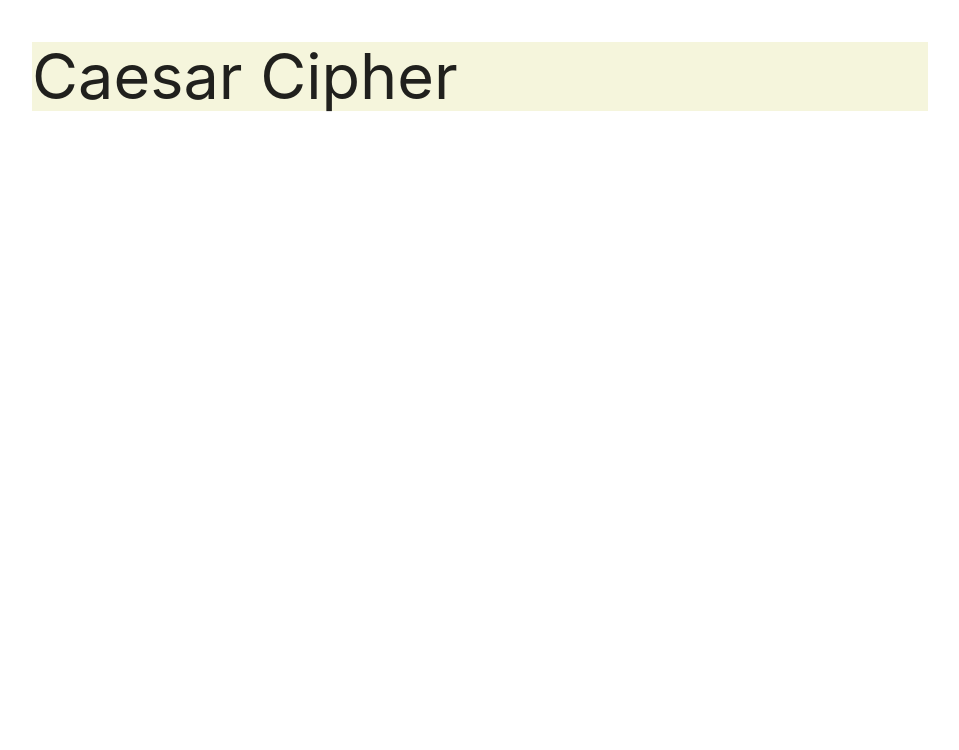
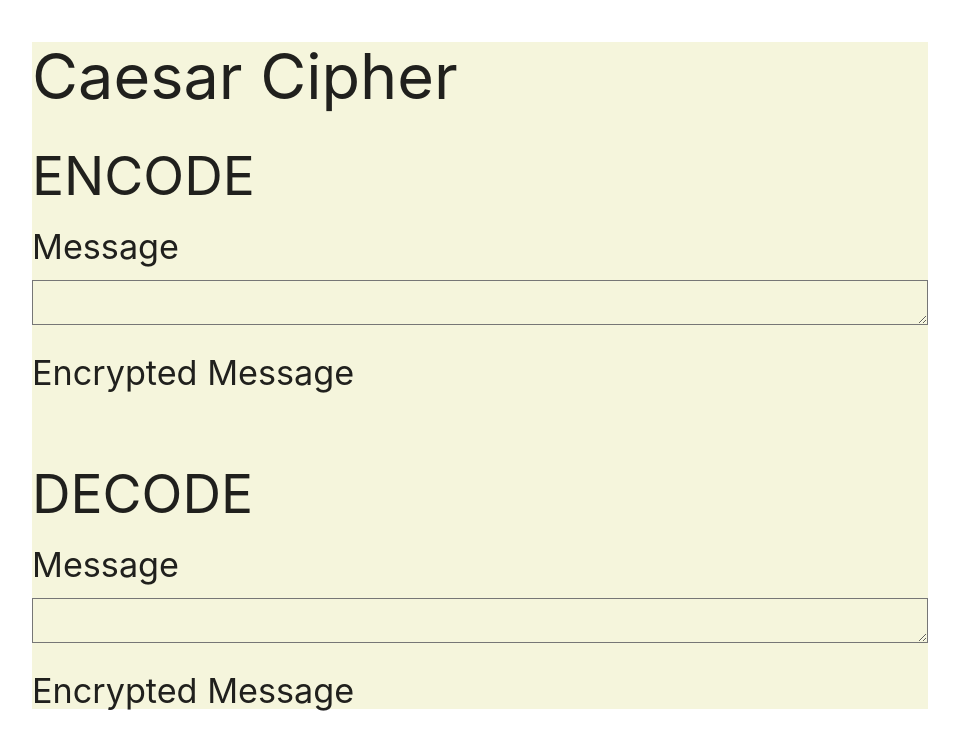
Before and after one commit to lyyyn/caesar-cipher-react, a React (Create React App) app: page / in a window 1280 px wide. Shown: the top 750 px of the page, without its empty margins (160-1119 px from the left). Built offline with nearby package versions, Linux system fonts and the light colour scheme.

Commit message:
Set the component for Encode and Decode

```diff
--- a/src/App.js
+++ b/src/App.js
@@ -1,6 +1,9 @@
 import React from 'react';
 import './App.css';
+import './AppSetting.js';
 import DisplayHeader from './DisplayHeader';
+import DisplayEncodeBox from './EncodeBox';
+import DisplayDecodeBox from './DecodeBox';
 
 class App extends React.Component {
   constructor(props) {
@@ -14,6 +17,11 @@ class App extends React.Component {
     return (
       <div className="container">
         <DisplayHeader />
+        <div className="code-boxes">
+          <DisplayEncodeBox />
+          <DisplayDecodeBox />
+          {/* <DisplayDecodeBox codeType={codeType.filter(obj => obj.type === 'dec')} /> */}
+        </div>
       </div>
     )
   }
--- /dev/null
+++ b/src/DecodeBox.js
@@ -0,0 +1,22 @@
+import React, { Component } from 'react';
+
+export default class DecodeBox extends Component {
+    constructor(props) {
+        super(props);
+        this.state = {
+            decMessage: ''
+        }
+    }
+
+    render() {
+        return (
+            <div className="box dec">
+                <h2>DECODE</h2>
+                <h4>Message</h4>
+                <textarea rows="8" aria-multiline></textarea>
+                <h4>Encrypted Message</h4>
+                <p>{this.state.decMessage}</p>
+            </div>
+        )
+    }
+}
--- /dev/null
+++ b/src/EncodeBox.js
@@ -0,0 +1,22 @@
+import React, { Component } from 'react';
+
+export default class EncodeBox extends Component {
+    constructor(props) {
+        super(props);
+        this.state = {
+            encMessage: ''
+        }
+    }
+
+    render() {
+        return (
+            <div className="box enc">
+                <h2>ENCODE</h2>
+                <h4>Message</h4>
+                <textarea rows="8" aria-multiline></textarea>
+                <h4>Encrypted Message</h4>
+                <p>{this.state.encMessage}&nbsp;</p>
+            </div>
+        )
+    }
+}
```
Lines whose indentation alone changed are shown as unchanged.
